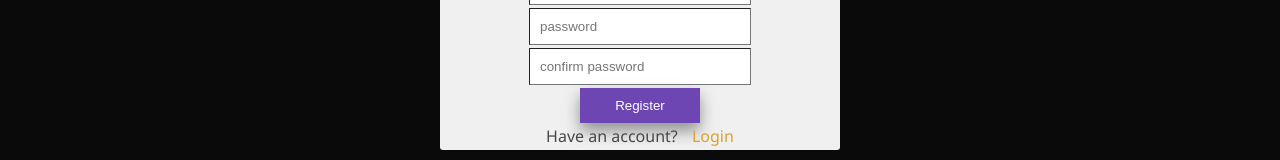
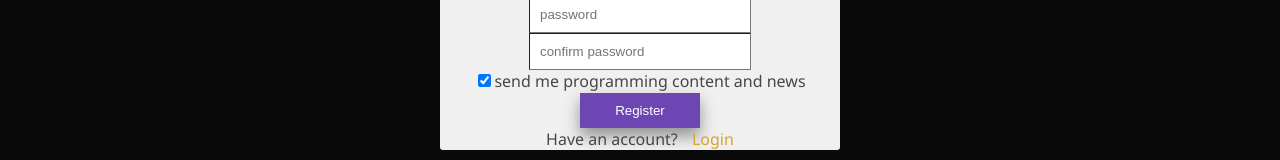
Before and after one commit to hasibarman08/classroom.qvault.io, a Vue app: page /#/ in a window 1280 px wide. Both pictures are taken after a click on the link "Sign Up Free". Shown: the part 328-488 px from the top of the page. Built offline with nearby package versions, Linux system fonts and the light colour scheme; grey boxes are pictures that could not be loaded; what vue-notification would draw is missing.

Commit message:
subscribe to news

```diff
--- a/src/views/Login.vue
+++ b/src/views/Login.vue
@@ -70,6 +70,13 @@
           placeholder="confirm password"
           type="password"
         />
+        <div>
+          <input
+            v-model="registerSubscribeNews"
+            type="checkbox"
+          >
+          <span>send me programming content and news</span>
+        </div>
         <BlockButton class="btn">
           Register
         </BlockButton>
@@ -208,6 +215,7 @@ export default {
       registerLastName: null,
       registerPassword: null,
       registerPasswordConfirm: null,
+      registerSubscribeNews: true,
       recoverEmail: null,
       recoverPassword: null,
       recoverCode: null,
@@ -247,7 +255,8 @@ export default {
           this.registerEmail,
           this.registerPassword,
           this.registerFirstName,
-          this.registerLastName
+          this.registerLastName,
+          this.registerSubscribeNews
         );
         await login(this.registerEmail, this.registerPassword);
         await sendEmailVerification();
```
Also changed, not shown: src/lib/cloudClient.js, 8 other files (tests, documents, lock files or other folders).
